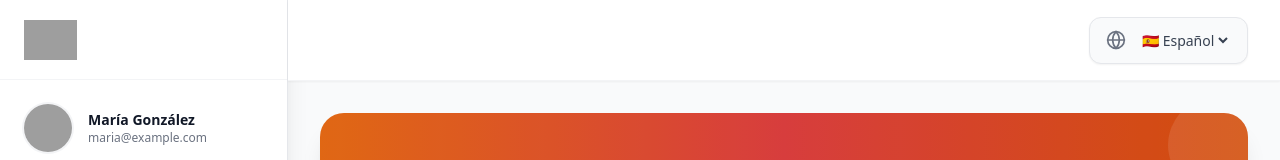
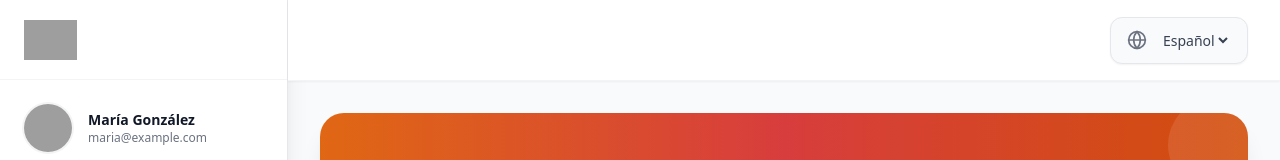
Before and after one commit to cymrafaeluzzi/cymmanager, a React (Vite) app: page / in a window 1280 px wide. Shown: the top 160 px of the page. Built offline with nearby package versions, Linux system fonts and the light colour scheme; grey boxes are pictures that could not be loaded.

Commit message:
Updated LanguageSelector.tsx

```diff
--- a/src/components/LanguageSelector.tsx
+++ b/src/components/LanguageSelector.tsx
@@ -21,7 +21,7 @@ const LanguageSelector: React.FC = () => {
         >
           {languages.map((lang) => (
             <option key={lang.code} value={lang.code}>
-              {lang.flag} {lang.name}
+               {lang.name}
             </option>
           ))}
         </select>
```
